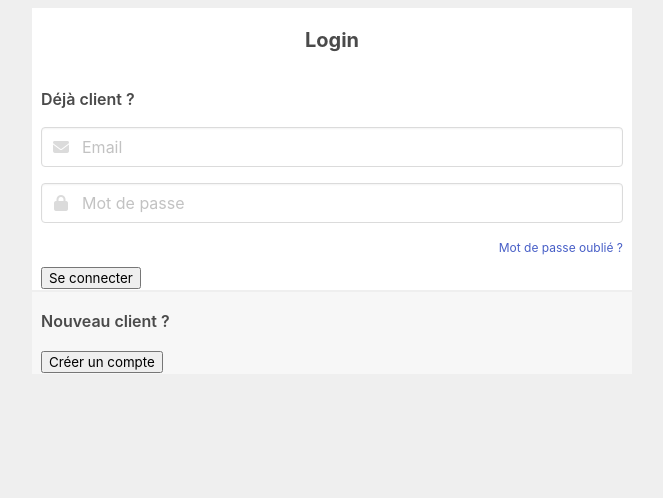
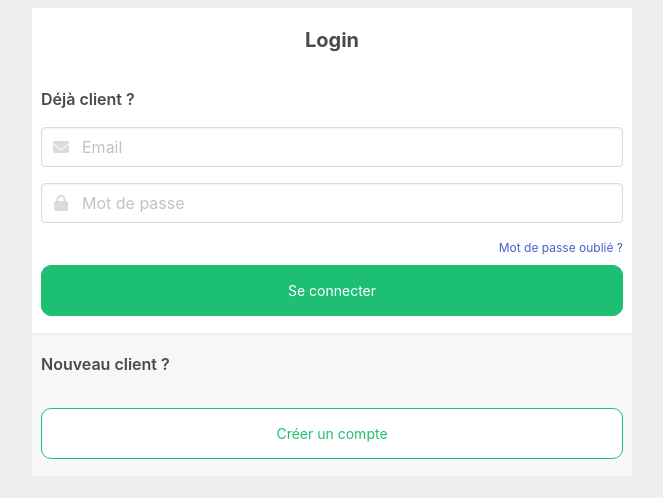
Before and after one commit to FlorentGirard/React_component, a React app: page / in a window 1280 px wide. Shown: the whole page, without its empty margins (308-971 px from the left). Built offline with nearby package versions, Linux system fonts and the light colour scheme.

Commit message:
refact(login): create components button

```diff
--- a/src/components/Button/LoginButton/index.js
+++ b/src/components/Button/LoginButton/index.js
@@ -3,19 +3,35 @@ import classNames from "classnames";
 
 import './styles.scss';
 
-const LoginButton = ({ nameButton , isButtonForm}) => {
-const classNameButton = classNames('loginbutton__button' ,{'loginbutton__button--login' : isButtonForm}, {'login__button--register' : !isButtonForm} )
+const LoginButton = ({ nameButton, isButtonForm, onClick}) => {
+  const handleClick = () => {
+    onClick();
+  };
 
-return (
-  <div className="loginButton">
+  const classNameButton = classNames(
+    "loginbutton__button",
+    { "loginbutton__button--login": isButtonForm },
+    { "loginbutton__button--register": !isButtonForm }
+  );
+
+  return (
+    /*  <div className="loginbutton">
     <button className={classNameButton}>{nameButton}</button>
-  </div>
-);
+  </div> */
+    <button className={classNameButton} onClick={handleClick}>
+      {nameButton}
+    </button>
+  );
+};
+
+LoginButton.defaultProps = {
+  isButtonForm: false
 };
 
 LoginButton.propTypes = {
   nameButton: PropTypes.string.isRequired,
-  isButtonForm: PropTypes.bool.isRequired
+  isButtonForm: PropTypes.bool,
+  onClick: PropTypes.func.isRequired,
 };
 
 export default LoginButton;
--- a/src/components/Button/LoginButton/styles.scss
+++ b/src/components/Button/LoginButton/styles.scss
@@ -1,4 +1,5 @@
-@import "../../styles/vars";
+@import "../../../styles/vars";
+.loginbutton {
   &__button {
     width: 100%;
     padding: $gutter;
@@ -30,3 +31,4 @@
       }
     }
   }
+}
--- a/src/views/Login/index.js
+++ b/src/views/Login/index.js
@@ -5,6 +5,7 @@ import { useSelector, useDispatch } from "react-redux";
 
 
 import Field from "../../components/Field";
+import LoginButton from "../../components/Button/LoginButton";
 
 import "./styles.scss";
 import { setUserPage } from "../../actions/user";
@@ -19,9 +20,10 @@ const Login = () => {
 
 
   const handleViews = () => {
-    console.log('ckick')
     dispatch(setUserPage())
   }
+
+
   return (
     <div className="login">
       <div className="login__container">
@@ -90,14 +92,10 @@ const Login = () => {
               Mot de passe oublié ?
             </Link>
             {/* button qui envoie donné */}
-            <button className="login__button login__button--login">
-              Se connecter
-            </button>
+            <LoginButton nameButton="Se connecter" isButtonForm />
           </div>
           <div className={classNameRegister}>
-            <button className="login__button login__button--login ">
-              Créer un compte
-            </button>
+            <LoginButton nameButton="Créer un compte" isButtonForm />
           </div>
         </form>
       </div>
@@ -106,20 +104,11 @@ const Login = () => {
 
         {/* button pour gérer l'affichage  */}
         <div className={classNameRegisterHide}>
-          <button
-            className="login__button login__button--register"
-            onClick={handleViews}
-          >
-            Créer un compte
-          </button>
+          <LoginButton nameButton="Créer un compte" onClick={handleViews} />
         </div>
+
         <div className={classNameRegister}>
-          <button
-            className="login__button login__button--register "
-            onClick={handleViews}
-          >
-            Se connecter
-          </button>
+          <LoginButton nameButton="Se connecter" onClick={handleViews} />
         </div>
       </div>
     </div>
```
Lines whose indentation alone changed are shown as unchanged.
